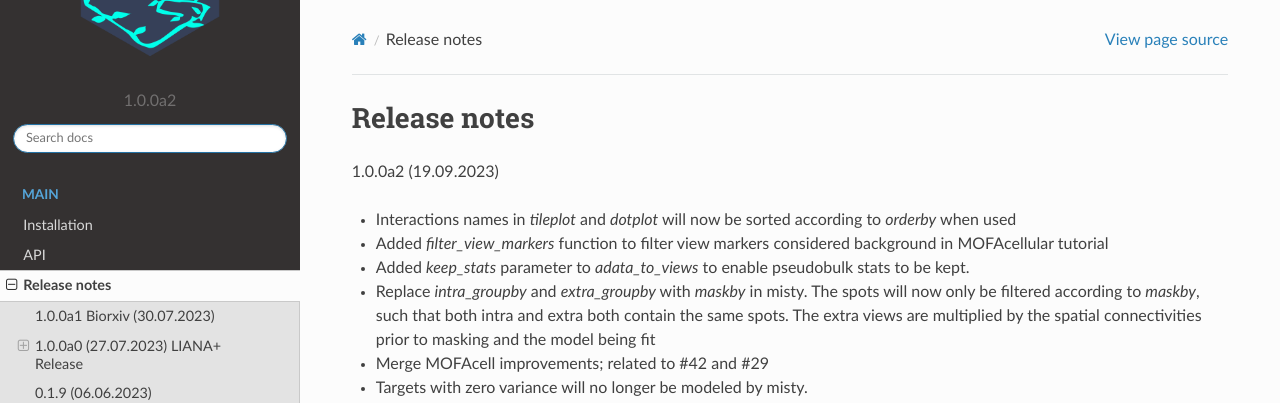
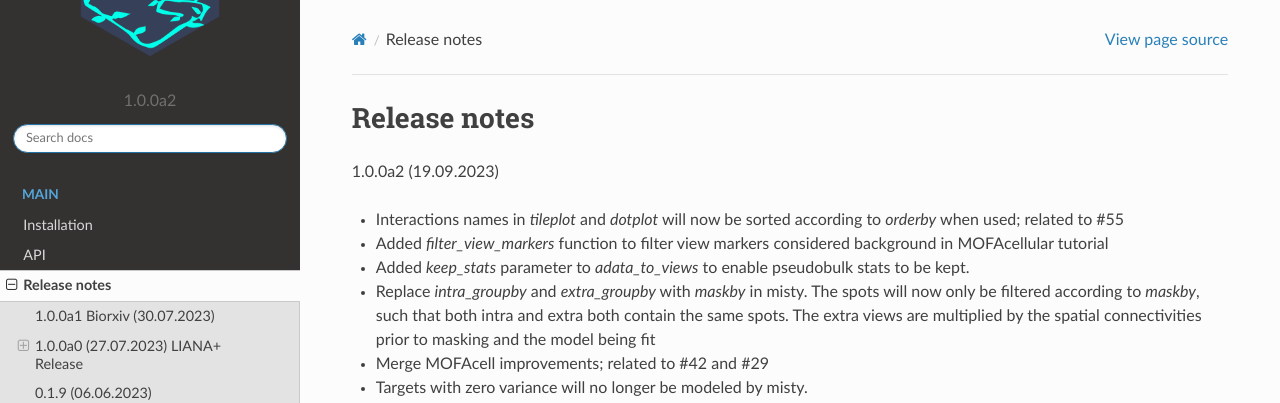
Before and after one commit to saezlab/liana-py, a Sphinx documentation site: the page built from docs/source/release_notes.rst, in a window 1280 px wide and 900 px high. Shown: the top 403 px of the window. Built offline with Sphinx 7.4.7 and the Read the Docs theme 2.0.0, drawn with Linux system fonts in a browser that asks for light colours; pages that are not in the unit, such as notebooks, are missing from menus.

Commit message:
update release notes

```diff
--- a/docs/source/release_notes.rst
+++ b/docs/source/release_notes.rst
@@ -3,7 +3,7 @@ Release notes
 
 1.0.0a2 (19.09.2023)
 
-- Interactions names in `tileplot` and `dotplot` will now be sorted according to `orderby` when used
+- Interactions names in `tileplot` and `dotplot` will now be sorted according to `orderby` when used; related to #55
 
 - Added `filter_view_markers` function to filter view markers considered background in MOFAcellular tutorial
 
```
